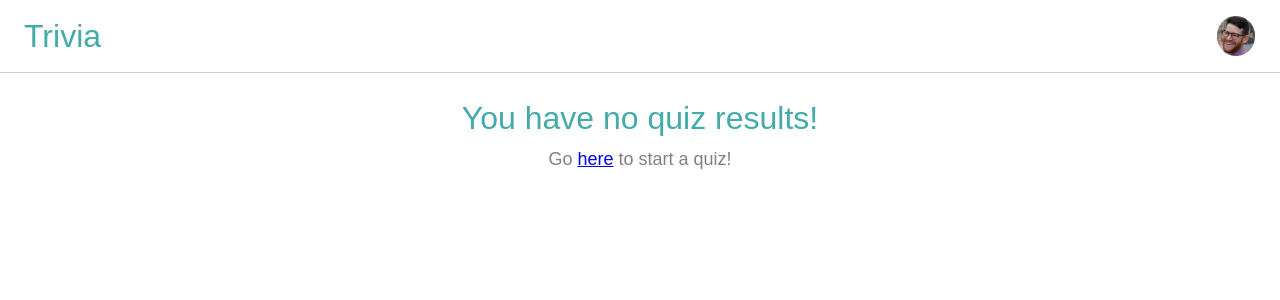
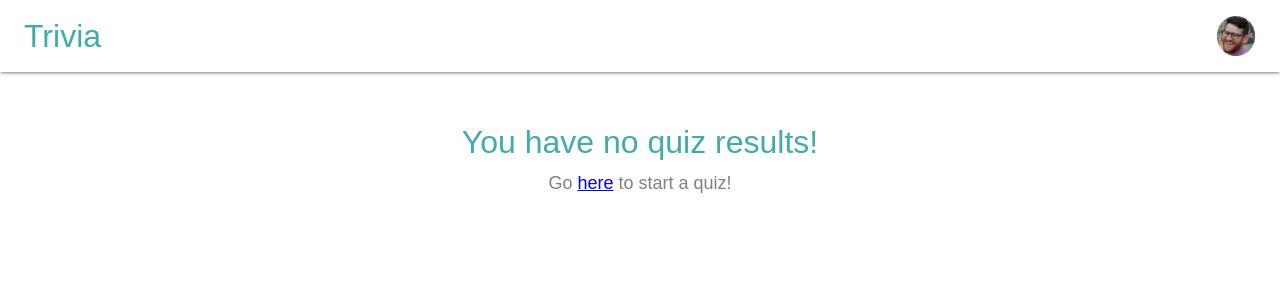
Before and after one commit to trooperandz/trivia-game-react-ts, a React (Create React App) app: page /results in a window 1280 px wide. Shown: the top 300 px of the page. Built offline with nearby package versions, Linux system fonts and the light colour scheme.

Commit message:
Container adjustments

```diff
--- a/src/components/Header/styles.js
+++ b/src/components/Header/styles.js
@@ -6,7 +6,8 @@ export const Wrapper = styled.header`
   position: fixed;
   width: 100%;
   height: 72px;
-  border-bottom: 1px solid #ccc;
+  box-shadow: 0 2px 2px 0 rgba(0, 0, 0, 0.14),
+    0 3px 1px -2px rgba(0, 0, 0, 0.12), 0 1px 5px 0 rgba(0, 0, 0, 0.2);
   background-color: #fff;
   z-index: 1;
 `;
--- a/src/components/QuestionFooter/index.tsx
+++ b/src/components/QuestionFooter/index.tsx
@@ -23,8 +23,8 @@ export const QuestionFooter: FC<QuestionFooterType> = props => {
   } = props;
 
   const isLastQuestion = activeQuestion === triviaQuestions.length - 1;
-  const isPhone = useMediaQuery('(max-width: 600px)');
-  console.log({ isPhone });
+  const isTablet = useMediaQuery('(max-width: 900px)');
+
   const handleNextClick = () => {
     if (isLastQuestion) {
       setIsLoading(true);
@@ -49,7 +49,7 @@ export const QuestionFooter: FC<QuestionFooterType> = props => {
         >
           Back
         </Button>
-        {isPhone ? (
+        {isTablet ? (
           <S.QuestionCounter>
             {activeQuestion + 1} / {triviaQuestions.length}
           </S.QuestionCounter>
--- a/src/components/TriviaResults/index.tsx
+++ b/src/components/TriviaResults/index.tsx
@@ -73,6 +73,7 @@ export const TriviaResults: FC = () => {
 
   return (
     <S.Wrapper>
+      <S.Container>
         {isQuizCompleted ? (
           <>
             <S.Title>Your results, {userName}</S.Title>
@@ -90,6 +91,7 @@ export const TriviaResults: FC = () => {
             </S.Link>
           </>
         )}
+      </S.Container>
     </S.Wrapper>
   );
 };
--- a/src/components/TriviaResults/styles.js
+++ b/src/components/TriviaResults/styles.js
@@ -12,16 +12,33 @@ const iconStyle = css`
 `;
 
 export const Wrapper = styled.div`
+  padding-top: 102px;
+  max-width: 1200px;
+  margin: 0 auto;
+  width: 100%;
+`;
+
+export const Container = styled.div`
   display: flex;
   flex-direction: column;
   align-items: center;
-  padding-top: 102px;
-  max-width: 1200px;
-  margin: 0 auto;
+  padding: 24px;
+  height: 100%;
+  align-items: center;
+  justify-content: center;
+`;
+
+export const ResultContainer = styled.div`
+  display: flex;
+  flex-direction: column;
+  border: 1px solid #ccc;
+  border-radius: 8px;
+  margin: 32px 0;
+  padding: 24px;
 `;
 
 export const Title = styled.h1`
-  margin: 16px;
+  margin: 16px 0;
   font-size: 32px;
   color: #4aa;
 `;
@@ -40,6 +57,7 @@ export const Question = styled.h2`
   margin-left: 12px;
   font-size: 25px;
   color: #333;
+  line-height: 1.3;
 `;
 
 export const Number = styled.h2`
@@ -56,7 +74,7 @@ export const AnswerTitle = styled.p.attrs(props => ({
 
 export const TextWrapper = styled.div`
   display: flex;
-  margin: 16px 0;
+  margin: 12px 0;
 `;
 
 export const Answer = styled.p`
@@ -70,16 +88,6 @@ export const Count = styled.p`
   color: gray;
 `;
 
-export const ResultContainer = styled.div`
-  display: flex;
-  flex-direction: column;
-  width: 100%;
-  border: 1px solid #ccc;
-  border-radius: 8px;
-  margin: 32px;
-  padding: 24px;
-`;
-
 export const Link = styled.p`
   margin: 16px;
   font-size: 18px;
--- a/src/screens/QuizScreen/styles.js
+++ /dev/null
@@ -1 +0,0 @@
-import styled from 'styled-components';
```
Lines whose indentation alone changed are shown as unchanged.
